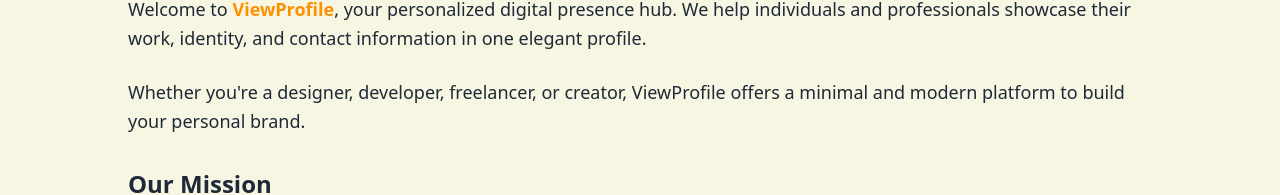
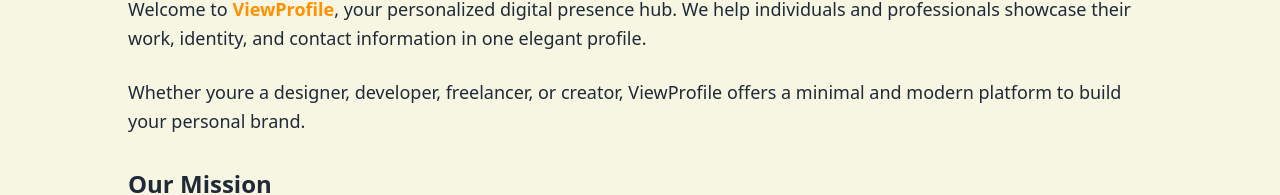
Before and after one commit to AaliyanAslam/github-api-next, a Next.js app: page /about in a window 1280 px wide. Shown: the part 405-600 px from the top of the page. Built offline with nearby package versions, Linux system fonts and the light colour scheme.

Commit message:
Update page.js

```diff
--- a/app/about/page.js
+++ b/app/about/page.js
@@ -13,7 +13,7 @@
           showcase their work, identity, and contact information in one elegant profile.
         </p>
         <p className="text-lg leading-relaxed mb-6">
-          Whether you're a designer, developer, freelancer, or creator, ViewProfile
+          Whether youre a designer, developer, freelancer, or creator, ViewProfile
           offers a minimal and modern platform to build your personal brand.
         </p>
         <div className="mt-8">
```
